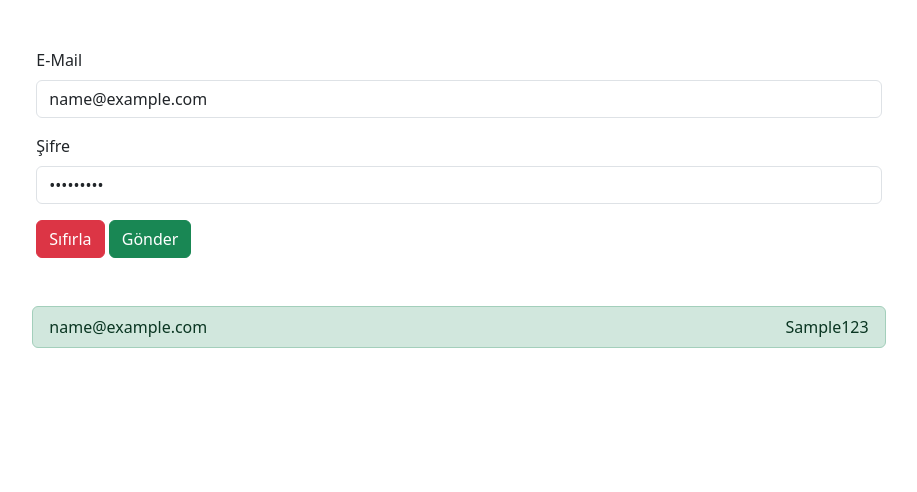
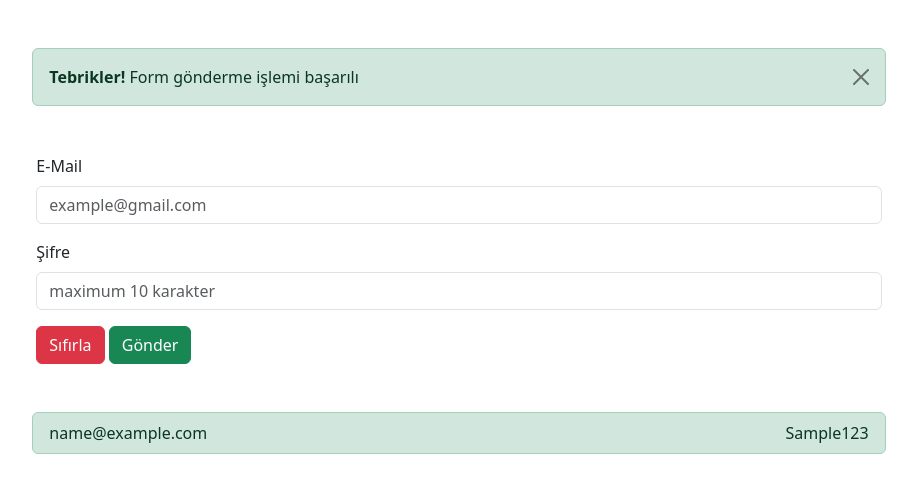
Before and after one commit to emirylmz4144/JavaScript, a plain HTML site: page UserSignUp/signUp.html in a window 1280 px wide. Both pictures are taken after typing "name@example.com", "Sample123" into the empty fields and a click on the button "Gönder". Shown: the whole page, without its empty margins (181-1098 px from the left). Drawn offline with nearby package versions, Linux system fonts and the light colour scheme.

Commit message:
UserSignUp Updated

```diff
--- a/UserSignUp/signUp.html
+++ b/UserSignUp/signUp.html
@@ -8,6 +8,7 @@
     <title>Document</title>
 </head>
 <body>
+    <div id="alert" class="mt-5 col-sm-8 offset-sm-2"></div>
     <div class="conteiner mt-5">
         <div class="row">
             <div class="col-sm-8 offset-sm-2">
--- a/UserSignUp/signUp.js
+++ b/UserSignUp/signUp.js
@@ -2,15 +2,34 @@ let formSucessDOM=document.querySelector("#userForm");
 formSucessDOM.addEventListener("submit",formSubmit);
 
 let userList=document.querySelector("#userList");
-// <li class="list-group-item list-group-item-action list-group-item-success">dfadf</li>
+
+let gonnaAlert=(important,message,className="danger")=>
+`<div class="alert alert-${className} alert-dismissible fade show" role="alert">
+<strong>${important} </strong>${message}
+<button type="button" class="btn-close" data-bs-dismiss="alert" aria-label="Close"></button>
+</div>`;
+
+
+const ALERT=document.querySelector("#alert");
+
 function formSubmit(event)
 {
     event.preventDefault();
 
-    const E_MAİL=document.querySelector("#email").value;
-    const PASSWORD=document.querySelector("#password").value;
+    const E_MAİL=document.querySelector("#email");
+    const PASSWORD=document.querySelector("#password");
 
-    addToList(E_MAİL,PASSWORD)
+    if(!(E_MAİL.value===''|| PASSWORD.value===''))
+    {
+        addToList(E_MAİL.value,PASSWORD.value)
+        ALERT.innerHTML=gonnaAlert("Tebrikler! ","Form gönderme işlemi başarılı","success");
+    }
+    else
+    {
+        ALERT.innerHTML=gonnaAlert("HATALI GİRİŞ! ","Lütfen formu göndermek için boşlukları doldurun");
+    }
+    E_MAİL.value='';
+    PASSWORD.value='';
 }
 
 function addToList(email,password)
```
